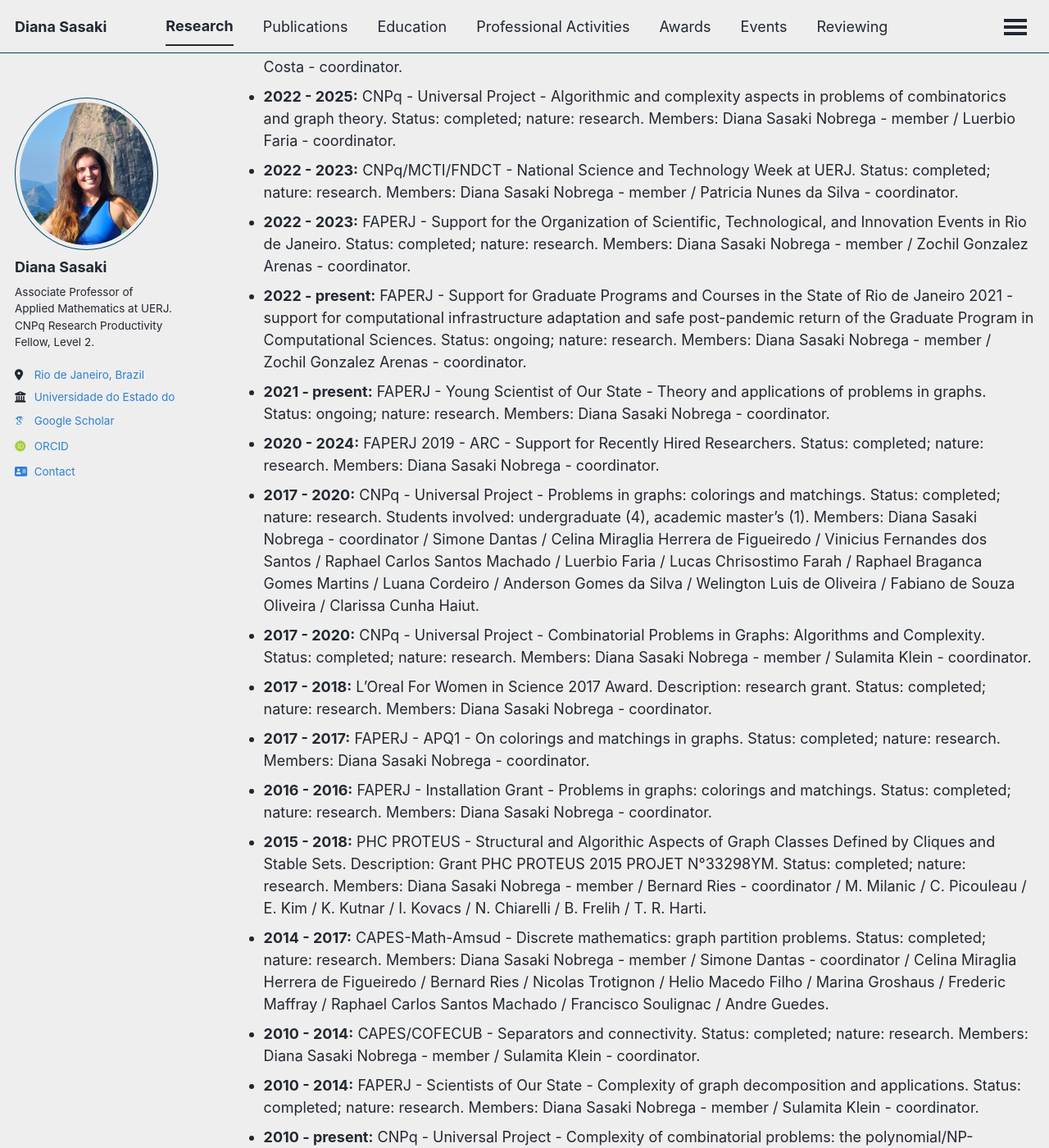
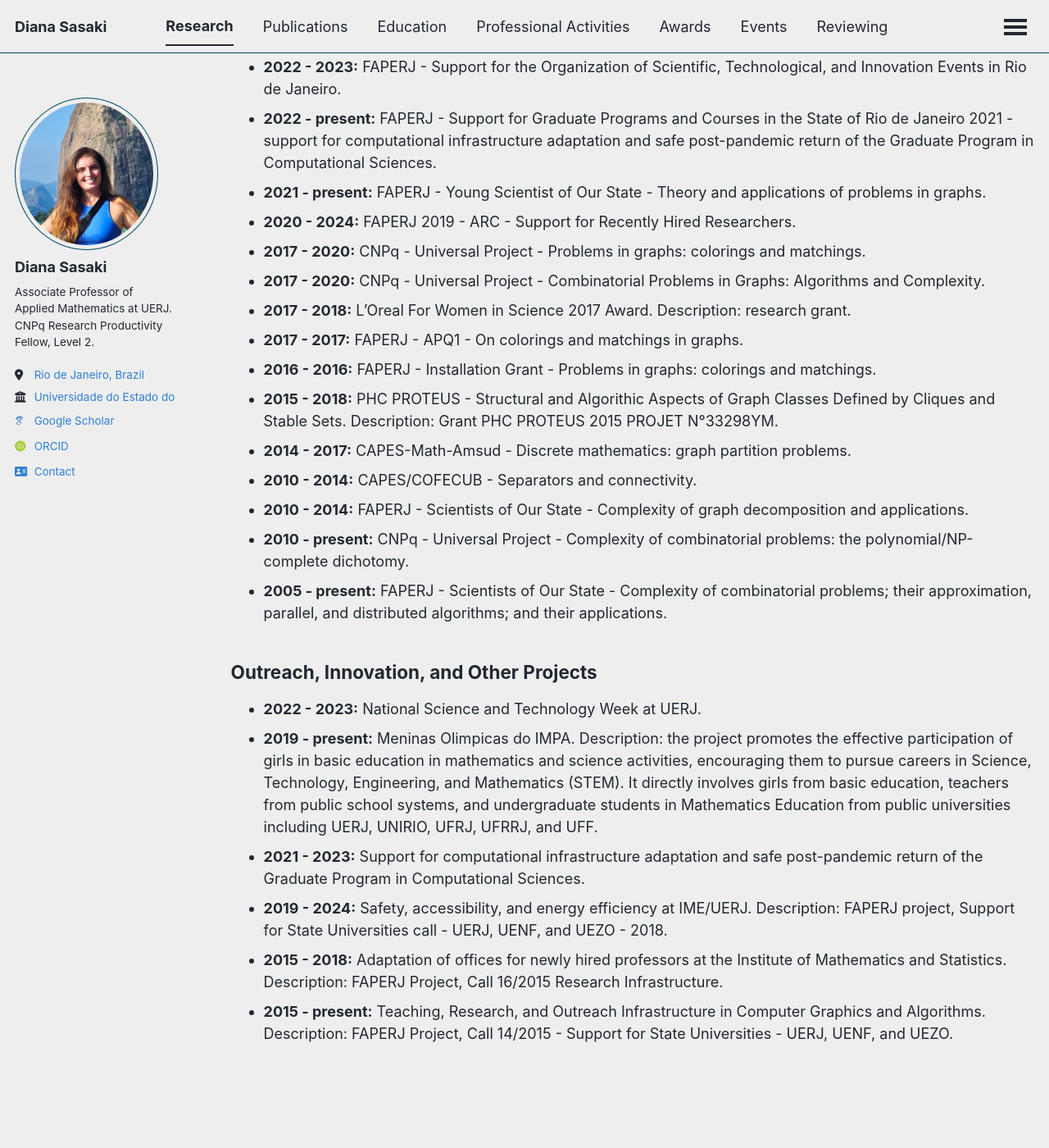
Before and after one commit to dianasasaki/dianasasaki.github.io, a Jekyll site: the page built from _pages/research.md, in a window 1280 px wide and 1400 px high, scrolled down 651 px. Shown: the whole window at 82% size. Built offline with Jekyll 4.4.1, drawn with Linux system fonts in a browser that asks for light colours; some web fonts are replaced; a script bundle is joined from its source files by our own code; library files that are not in the unit come from our copies; after the commit the page ends 1979 px from its top, so only the background shows below that; some of the changed text lies outside the part shown.

Commit message:
Simplify research project descriptions

```diff
--- a/_pages/research.md
+++ b/_pages/research.md
@@ -13,33 +13,33 @@ mathjax: true
 
 ## Research Projects
 
-- **2023 - present:** CAPES - Program for Support to Events in Brazil (PAEP 2023) - VI Semana do IME and III PROFMAT Meeting of Rio de Janeiro. Status: ongoing; nature: research. Members: Diana Sasaki Nobrega - member / Gilson Alexandre Ostwald Pedro da Costa - coordinator.
-- **2023 - present:** FAPERJ - Scientist of Our State - Complexity in problems of combinatorics and graph theory. Status: ongoing; nature: research. Members: Diana Sasaki Nobrega - member / Luerbio Faria - coordinator.
-- **2023 - present:** CNPq/MCTIC-SEPED - Our sciences, knowledge, and traditions. Status: ongoing; nature: research. Members: Diana Sasaki Nobrega - member / Patricia Nunes da Silva - coordinator.
-- **2023 - present:** FAPERJ - Support Program for the Organization of Scientific, Technological, and Innovation Events in Rio de Janeiro - Colloquia and Events of the Institute of Mathematics and Statistics at UERJ. Status: ongoing; nature: research. Members: Diana Sasaki Nobrega - member / Gilson Alexandre Ostwald Pedro da Costa - coordinator.
-- **2022 - 2025:** CNPq - Universal Project - Algorithmic and complexity aspects in problems of combinatorics and graph theory. Status: completed; nature: research. Members: Diana Sasaki Nobrega - member / Luerbio Faria - coordinator.
-- **2022 - 2023:** CNPq/MCTI/FNDCT - National Science and Technology Week at UERJ. Status: completed; nature: research. Members: Diana Sasaki Nobrega - member / Patricia Nunes da Silva - coordinator.
-- **2022 - 2023:** FAPERJ - Support for the Organization of Scientific, Technological, and Innovation Events in Rio de Janeiro. Status: completed; nature: research. Members: Diana Sasaki Nobrega - member / Zochil Gonzalez Arenas - coordinator.
-- **2022 - present:** FAPERJ - Support for Graduate Programs and Courses in the State of Rio de Janeiro 2021 - support for computational infrastructure adaptation and safe post-pandemic return of the Graduate Program in Computational Sciences. Status: ongoing; nature: research. Members: Diana Sasaki Nobrega - member / Zochil Gonzalez Arenas - coordinator.
-- **2021 - present:** FAPERJ - Young Scientist of Our State - Theory and applications of problems in graphs. Status: ongoing; nature: research. Members: Diana Sasaki Nobrega - coordinator.
-- **2020 - 2024:** FAPERJ 2019 - ARC - Support for Recently Hired Researchers. Status: completed; nature: research. Members: Diana Sasaki Nobrega - coordinator.
-- **2017 - 2020:** CNPq - Universal Project - Problems in graphs: colorings and matchings. Status: completed; nature: research. Students involved: undergraduate (4), academic master's (1). Members: Diana Sasaki Nobrega - coordinator / Simone Dantas / Celina Miraglia Herrera de Figueiredo / Vinicius Fernandes dos Santos / Raphael Carlos Santos Machado / Luerbio Faria / Lucas Chrisostimo Farah / Raphael Braganca Gomes Martins / Luana Cordeiro / Anderson Gomes da Silva / Welington Luis de Oliveira / Fabiano de Souza Oliveira / Clarissa Cunha Haiut.
-- **2017 - 2020:** CNPq - Universal Project - Combinatorial Problems in Graphs: Algorithms and Complexity. Status: completed; nature: research. Members: Diana Sasaki Nobrega - member / Sulamita Klein - coordinator.
-- **2017 - 2018:** L'Oreal For Women in Science 2017 Award. Description: research grant. Status: completed; nature: research. Members: Diana Sasaki Nobrega - coordinator.
-- **2017 - 2017:** FAPERJ - APQ1 - On colorings and matchings in graphs. Status: completed; nature: research. Members: Diana Sasaki Nobrega - coordinator.
-- **2016 - 2016:** FAPERJ - Installation Grant - Problems in graphs: colorings and matchings. Status: completed; nature: research. Members: Diana Sasaki Nobrega - coordinator.
-- **2015 - 2018:** PHC PROTEUS - Structural and Algorithic Aspects of Graph Classes Defined by Cliques and Stable Sets. Description: Grant PHC PROTEUS 2015 PROJET N°33298YM. Status: completed; nature: research. Members: Diana Sasaki Nobrega - member / Bernard Ries - coordinator / M. Milanic / C. Picouleau / E. Kim / K. Kutnar / I. Kovacs / N. Chiarelli / B. Frelih / T. R. Harti.
-- **2014 - 2017:** CAPES-Math-Amsud - Discrete mathematics: graph partition problems. Status: completed; nature: research. Members: Diana Sasaki Nobrega - member / Simone Dantas - coordinator / Celina Miraglia Herrera de Figueiredo / Bernard Ries / Nicolas Trotignon / Helio Macedo Filho / Marina Groshaus / Frederic Maffray / Raphael Carlos Santos Machado / Francisco Soulignac / Andre Guedes.
-- **2010 - 2014:** CAPES/COFECUB - Separators and connectivity. Status: completed; nature: research. Members: Diana Sasaki Nobrega - member / Sulamita Klein - coordinator.
-- **2010 - 2014:** FAPERJ - Scientists of Our State - Complexity of graph decomposition and applications. Status: completed; nature: research. Members: Diana Sasaki Nobrega - member / Sulamita Klein - coordinator.
-- **2010 - present:** CNPq - Universal Project - Complexity of combinatorial problems: the polynomial/NP-complete dichotomy. Status: ongoing; nature: research. Members: Diana Sasaki Nobrega - member / Simone Dantas / Celina Miraglia Herrera de Figueiredo - coordinator / Guilherme Dias Fonseca / Helio Macedo Filho / Raphael Carlos Santos Machado / Vania Maria Felix Dias / Vinicius G. P de Sa / Rafael Bernardo Teixeira / Claudia Villela Maciel / Luis Antonio Kowada / Rodrigo Alencar Hausen / Leticia R. Bueno / Murilo Vicente Goncalves da Silva / Marilia Braga / Emilio Ashton Vital Brazil / Andre da Cunha Ribeiro.
-- **2005 - present:** FAPERJ - Scientists of Our State - Complexity of combinatorial problems; their approximation, parallel, and distributed algorithms; and their applications. Status: ongoing; nature: research. Members: Diana Sasaki Nobrega - member / Simone Dantas / Celina Miraglia Herrera de Figueiredo - coordinator / Guilherme Dias Fonseca / Raphael Carlos Santos Machado / Vania Maria Felix Dias / Vinicius G. P de Sa / Rafael Bernardo Teixeira / Claudia Villela Maciel / Luis Antonio Kowada / Rodrigo Alencar Hausen / Leticia R. Bueno / Murilo Vicente Goncalves da Silva / Luerbio Faria.
+- **2023 - present:** CAPES - Program for Support to Events in Brazil (PAEP 2023) - VI Semana do IME and III PROFMAT Meeting of Rio de Janeiro.
+- **2023 - present:** FAPERJ - Scientist of Our State - Complexity in problems of combinatorics and graph theory.
+- **2023 - present:** CNPq/MCTIC-SEPED - Our sciences, knowledge, and traditions.
+- **2023 - present:** FAPERJ - Support Program for the Organization of Scientific, Technological, and Innovation Events in Rio de Janeiro - Colloquia and Events of the Institute of Mathematics and Statistics at UERJ.
+- **2022 - 2025:** CNPq - Universal Project - Algorithmic and complexity aspects in problems of combinatorics and graph theory.
+- **2022 - 2023:** CNPq/MCTI/FNDCT - National Science and Technology Week at UERJ.
+- **2022 - 2023:** FAPERJ - Support for the Organization of Scientific, Technological, and Innovation Events in Rio de Janeiro.
+- **2022 - present:** FAPERJ - Support for Graduate Programs and Courses in the State of Rio de Janeiro 2021 - support for computational infrastructure adaptation and safe post-pandemic return of the Graduate Program in Computational Sciences.
+- **2021 - present:** FAPERJ - Young Scientist of Our State - Theory and applications of problems in graphs.
+- **2020 - 2024:** FAPERJ 2019 - ARC - Support for Recently Hired Researchers.
+- **2017 - 2020:** CNPq - Universal Project - Problems in graphs: colorings and matchings.
+- **2017 - 2020:** CNPq - Universal Project - Combinatorial Problems in Graphs: Algorithms and Complexity.
+- **2017 - 2018:** L'Oreal For Women in Science 2017 Award. Description: research grant.
+- **2017 - 2017:** FAPERJ - APQ1 - On colorings and matchings in graphs.
+- **2016 - 2016:** FAPERJ - Installation Grant - Problems in graphs: colorings and matchings.
+- **2015 - 2018:** PHC PROTEUS - Structural and Algorithic Aspects of Graph Classes Defined by Cliques and Stable Sets. Description: Grant PHC PROTEUS 2015 PROJET N°33298YM.
+- **2014 - 2017:** CAPES-Math-Amsud - Discrete mathematics: graph partition problems.
+- **2010 - 2014:** CAPES/COFECUB - Separators and connectivity.
+- **2010 - 2014:** FAPERJ - Scientists of Our State - Complexity of graph decomposition and applications.
+- **2010 - present:** CNPq - Universal Project - Complexity of combinatorial problems: the polynomial/NP-complete dichotomy.
+- **2005 - present:** FAPERJ - Scientists of Our State - Complexity of combinatorial problems; their approximation, parallel, and distributed algorithms; and their applications.
 
 ## Outreach, Innovation, and Other Projects
 
-- **2022 - 2023:** National Science and Technology Week at UERJ. Status: completed; nature: outreach. Members: Diana Sasaki Nobrega - member / Patricia Nunes - coordinator.
-- **2019 - present:** Meninas Olimpicas do IMPA. Description: the project promotes the effective participation of girls in basic education in mathematics and science activities, encouraging them to pursue careers in Science, Technology, Engineering, and Mathematics (STEM). It directly involves girls from basic education, teachers from public school systems, and undergraduate students in Mathematics Education from public universities including UERJ, UNIRIO, UFRJ, UFRRJ, and UFF. Status: ongoing; nature: outreach. Members: Diana Sasaki Nobrega - coordinator / Marcelo Viana / Leticia Rangel.
-- **2021 - 2023:** Support for computational infrastructure adaptation and safe post-pandemic return of the Graduate Program in Computational Sciences. Status: completed; nature: other. Members: Diana Sasaki Nobrega - member / Zochil Gonzalez Arenas - coordinator.
-- **2019 - 2024:** Safety, accessibility, and energy efficiency at IME/UERJ. Description: FAPERJ project, Support for State Universities call - UERJ, UENF, and UEZO - 2018. Status: completed; nature: other. Members: Diana Sasaki Nobrega - coordinator / Jayme Luiz Szwarcfiter / Cristiane Oliveira de Faria / Igor Machado Coelho / Paulo Eustaquio Duarte Pinto / Rafael Brandao de Rezende Borges / Zochil Gonzalez Arenas / Rogerio Luiz Quintino de Oliveira Junior / Jeanne Denise Bezerra de Barros.
-- **2015 - 2018:** Adaptation of offices for newly hired professors at the Institute of Mathematics and Statistics. Description: FAPERJ Project, Call 16/2015 Research Infrastructure. Status: completed; nature: other. Members: Diana Sasaki Nobrega - member / Luerbio Faria - coordinator / Vitor Costa Silva / Marcus Vinicius Tovar Costa / Americo Barbosa da Cunha Junior / Cristiane Oliveira de Faria / Welington Luis de Oliveira / Augusto Cesar de Castro Barbosa / Andre da Rocha Lopes / Fabiano de Souza Oliveira / Gilson Alexandre Ostwald Pedro da Costa / Guido Gerson Espiritu Ledesma / Helvecio Rubens Crippa / Igor Machado Coelho / Laurent Marcos Prouvee / Paulo Eustaquio Duarte Pinto / Patricia Nunes da Silva / Rafael Brandao de Rezende Borges / Zochil Gonzalez Arenas / Guilherme Lucio Abelha Mota.
-- **2015 - present:** Teaching, Research, and Outreach Infrastructure in Computer Graphics and Algorithms. Description: FAPERJ Project, Call 14/2015 - Support for State Universities - UERJ, UENF, and UEZO. Status: ongoing; nature: other. Members: Diana Sasaki Nobrega - member / Fabiano de Souza Oliveira / Gilson Alexandre Ostwald Pedro da Costa - coordinator / Paulo Eustaquio Duarte Pinto / Guilherme Lucio Abelha Mota.
+- **2022 - 2023:** National Science and Technology Week at UERJ.
+- **2019 - present:** Meninas Olimpicas do IMPA. Description: the project promotes the effective participation of girls in basic education in mathematics and science activities, encouraging them to pursue careers in Science, Technology, Engineering, and Mathematics (STEM). It directly involves girls from basic education, teachers from public school systems, and undergraduate students in Mathematics Education from public universities including UERJ, UNIRIO, UFRJ, UFRRJ, and UFF.
+- **2021 - 2023:** Support for computational infrastructure adaptation and safe post-pandemic return of the Graduate Program in Computational Sciences.
+- **2019 - 2024:** Safety, accessibility, and energy efficiency at IME/UERJ. Description: FAPERJ project, Support for State Universities call - UERJ, UENF, and UEZO - 2018.
+- **2015 - 2018:** Adaptation of offices for newly hired professors at the Institute of Mathematics and Statistics. Description: FAPERJ Project, Call 16/2015 Research Infrastructure.
+- **2015 - present:** Teaching, Research, and Outreach Infrastructure in Computer Graphics and Algorithms. Description: FAPERJ Project, Call 14/2015 - Support for State Universities - UERJ, UENF, and UEZO.
```
